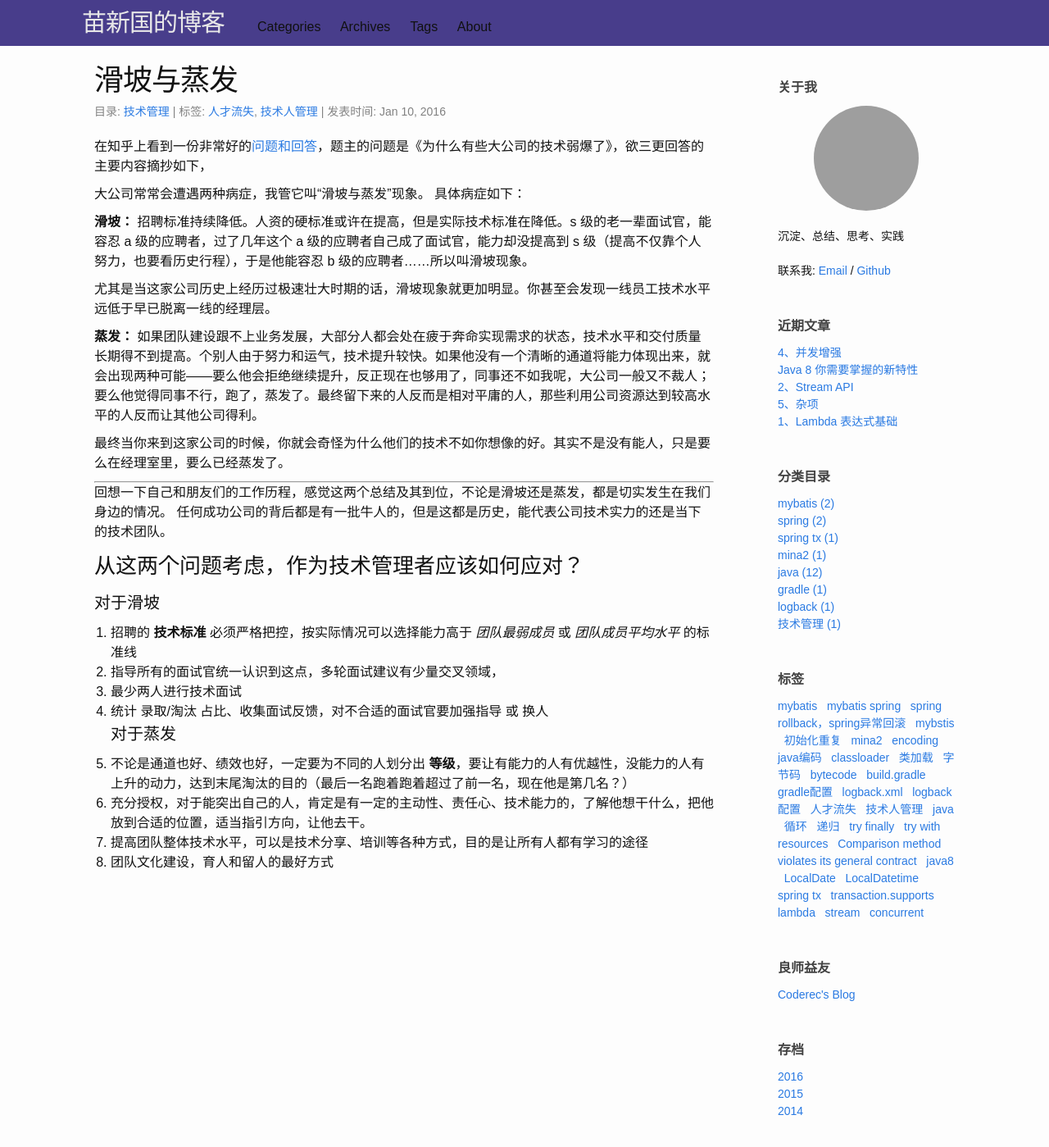
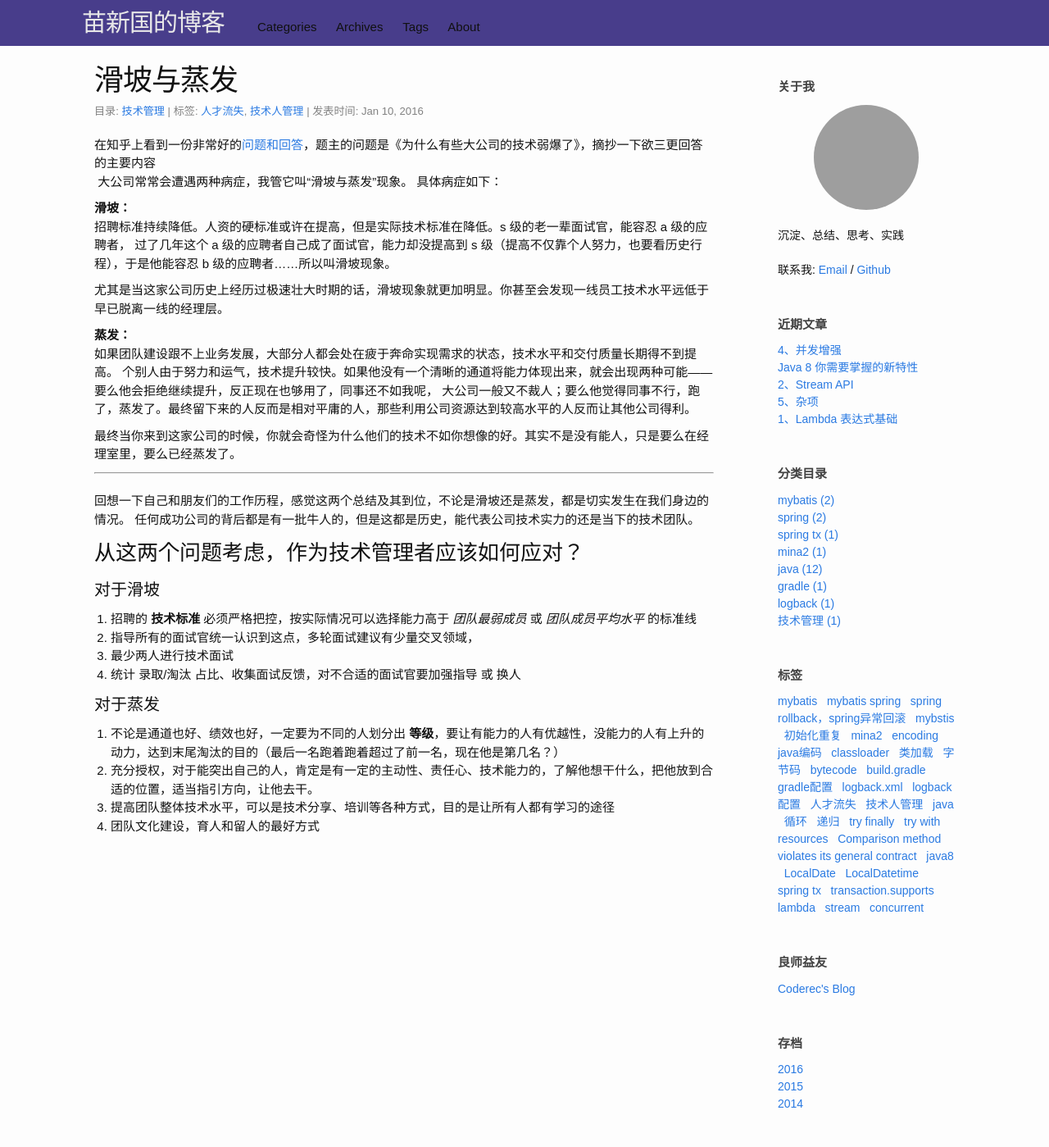
Before and after one commit to miaoxinguo/miaoxinguo.github.io, a Jekyll site: the page built from _posts/2016-01-10-技术管理-滑坡与蒸发.md, in a window 1280 px wide and 1400 px high. Shown: the whole window at 82% size. Built offline with Jekyll 4.4.1, drawn with Linux system fonts in a browser that asks for light colours; grey boxes are pictures that could not be loaded.

Commit message:
change font size 15px; modify post

```diff
--- a/_posts/2016-01-10-技术管理-滑坡与蒸发.md
+++ b/_posts/2016-01-10-技术管理-滑坡与蒸发.md
@@ -6,23 +6,26 @@
 tags: [人才流失, 技术人管理]
 ---
 
-在知乎上看到一份非常好的[问题和回答](https://www.zhihu.com/question/32039226/answer/76056150)，题主的问题是《为什么有些大公司的技术弱爆了》，欲三更回答的主要内容摘抄如下，
+在知乎上看到一份非常好的[问题和回答](https://www.zhihu.com/question/32039226/answer/76056150)，题主的问题是《为什么有些大公司的技术弱爆了》，摘抄一下欲三更回答的主要内容<br />
+﻿
+大公司常常会遭遇两种病症，我管它叫“滑坡与蒸发”现象。
+具体病症如下：<br />
 
-大公司常常会遭遇两种病症，我管它叫“滑坡与蒸发”现象。
-具体病症如下：
-
-**滑坡：**
-招聘标准持续降低。人资的硬标准或许在提高，但是实际技术标准在降低。s 级的老一辈面试官，能容忍 a 级的应聘者，过了几年这个 a 级的应聘者自己成了面试官，能力却没提高到 s 级（提高不仅靠个人努力，也要看历史行程），于是他能容忍 b 级的应聘者……所以叫滑坡现象。
+**滑坡：**<br />
+招聘标准持续降低。人资的硬标准或许在提高，但是实际技术标准在降低。s 级的老一辈面试官，能容忍 a 级的应聘者，
+过了几年这个 a 级的应聘者自己成了面试官，能力却没提高到 s 级（提高不仅靠个人努力，也要看历史行程），于是他能容忍 b 级的应聘者……所以叫滑坡现象。<br />
 
 尤其是当这家公司历史上经历过极速壮大时期的话，滑坡现象就更加明显。你甚至会发现一线员工技术水平远低于早已脱离一线的经理层。
 
-**蒸发：**
-如果团队建设跟不上业务发展，大部分人都会处在疲于奔命实现需求的状态，技术水平和交付质量长期得不到提高。个别人由于努力和运气，技术提升较快。如果他没有一个清晰的通道将能力体现出来，就会出现两种可能——要么他会拒绝继续提升，反正现在也够用了，同事还不如我呢，大公司一般又不裁人；要么他觉得同事不行，跑了，蒸发了。最终留下来的人反而是相对平庸的人，那些利用公司资源达到较高水平的人反而让其他公司得利。
+**蒸发：**<br />
+如果团队建设跟不上业务发展，大部分人都会处在疲于奔命实现需求的状态，技术水平和交付质量长期得不到提高。
+个别人由于努力和运气，技术提升较快。如果他没有一个清晰的通道将能力体现出来，就会出现两种可能——要么他会拒绝继续提升，反正现在也够用了，同事还不如我呢，
+大公司一般又不裁人；要么他觉得同事不行，跑了，蒸发了。最终留下来的人反而是相对平庸的人，那些利用公司资源达到较高水平的人反而让其他公司得利。<br/>
 
 最终当你来到这家公司的时候，你就会奇怪为什么他们的技术不如你想像的好。其实不是没有能人，只是要么在经理室里，要么已经蒸发了。
 
 <hr>
-
+<br/>
 回想一下自己和朋友们的工作历程，感觉这两个总结及其到位，不论是滑坡还是蒸发，都是切实发生在我们身边的情况。
 任何成功公司的背后都是有一批牛人的，但是这都是历史，能代表公司技术实力的还是当下的技术团队。
 
@@ -33,7 +36,7 @@
 2. 指导所有的面试官统一认识到这点，多轮面试建议有少量交叉领域，
 3. 最少两人进行技术面试
 4. 统计 录取/淘汰 占比、收集面试反馈，对不合适的面试官要加强指导 或 换人
-﻿
+
 ### 对于蒸发
 1. 不论是通道也好、绩效也好，一定要为不同的人划分出 **等级**，要让有能力的人有优越性，没能力的人有上升的动力，达到末尾淘汰的目的（最后一名跑着跑着超过了前一名，现在他是第几名？）
 2. 充分授权，对于能突出自己的人，肯定是有一定的主动性、责任心、技术能力的，了解他想干什么，把他放到合适的位置，适当指引方向，让他去干。
--- a/css/main.scss
+++ b/css/main.scss
@@ -7,7 +7,7 @@
 
 // Our variables
 $base-font-family: Arial, "Microsoft YaHei", "Helvetica Neue", Helvetica, sans-serif;
-$base-font-size:   16px;
+$base-font-size:   15px;
 $base-font-weight: 400;
 $small-font-size:  $base-font-size * 0.875;
 $base-line-height: 1.5;
```
